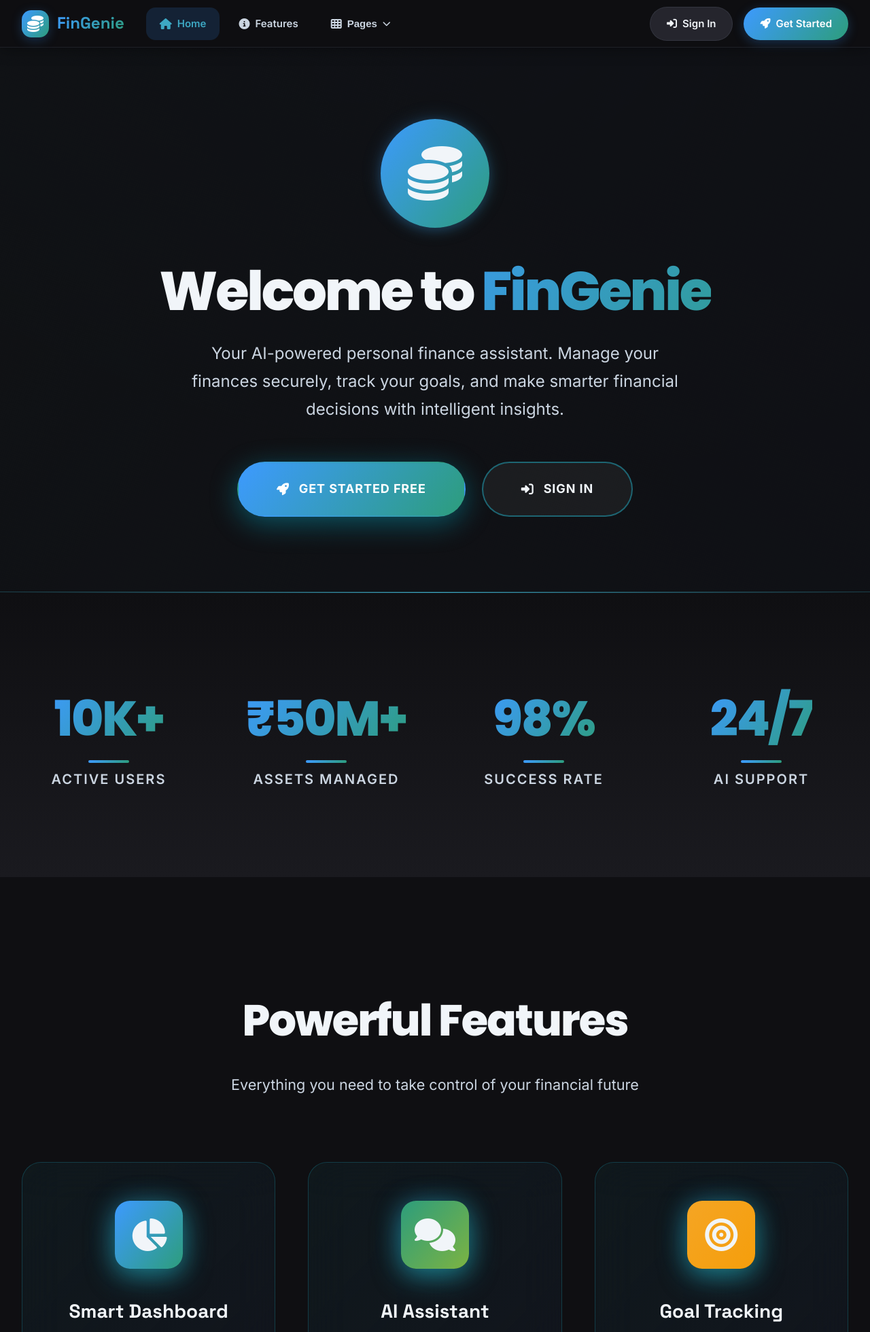
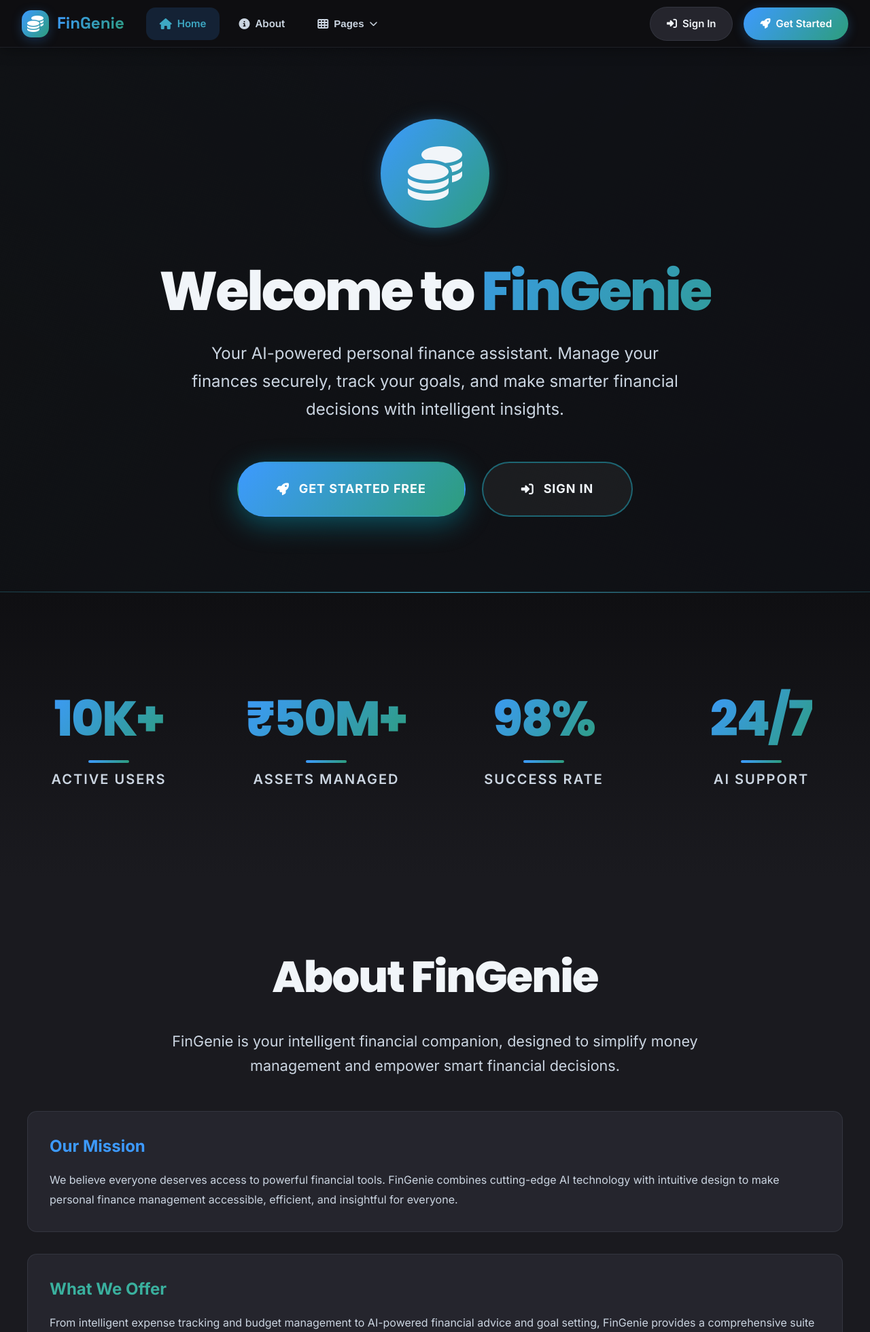
Before and after one commit to Nagavalleswari/Fingenie, a Flask app: page / in a window 1280 px wide. Shown: the top 1959 px of the page at 68% size. Run offline with Flask 3, Linux system fonts and the light colour scheme.

Commit message:
Updated index.html

```diff
--- a/frontend/templates/index.html
+++ b/frontend/templates/index.html
@@ -23,8 +23,8 @@
                 <a href="/" class="header-link active">
                     <i class="fas fa-home"></i> Home
                 </a>
-                <a href="#features" class="header-link" onclick="scrollToSection(event, 'features')">
-                    <i class="fas fa-info-circle"></i> Features
+                <a href="#about" class="header-link" onclick="scrollToSection(event, 'about')">
+                    <i class="fas fa-info-circle"></i> About
                 </a>
                 <div class="header-dropdown">
                     <button class="header-link header-dropdown-toggle">
@@ -138,6 +138,30 @@
             <div class="stat-item" style="animation-delay: 0.3s;">
                 <div class="stat-number">24/7</div>
                 <div class="stat-label">AI Support</div>
+            </div>
+        </div>
+    </section>
+
+    <!-- About Section -->
+    <section id="about" class="features-section" style="background: var(--bg-secondary); padding: 6rem 2rem;">
+        <div style="max-width: 1200px; margin: 0 auto;">
+            <h2 class="section-title">About FinGenie</h2>
+            <p class="section-subtitle" style="max-width: 800px; margin: 0 auto 3rem;">
+                FinGenie is your intelligent financial companion, designed to simplify money management and empower smart financial decisions.
+            </p>
+            <div style="display: grid; gap: 2rem; text-align: left;">
+                <div style="background: var(--bg-tertiary); padding: 2rem; border-radius: var(--radius-lg); border: 1px solid var(--border-primary);">
+                    <h3 style="color: var(--primary-400); font-size: 1.5rem; margin-bottom: 1rem;">Our Mission</h3>
+                    <p style="color: var(--text-secondary); line-height: 1.8;">
+                        We believe everyone deserves access to powerful financial tools. FinGenie combines cutting-edge AI technology with intuitive design to make personal finance management accessible, efficient, and insightful for everyone.
+                    </p>
+                </div>
+                <div style="background: var(--bg-tertiary); padding: 2rem; border-radius: var(--radius-lg); border: 1px solid var(--border-primary);">
+                    <h3 style="color: var(--accent-teal); font-size: 1.5rem; margin-bottom: 1rem;">What We Offer</h3>
+                    <p style="color: var(--text-secondary); line-height: 1.8;">
+                        From intelligent expense tracking and budget management to AI-powered financial advice and goal setting, FinGenie provides a comprehensive suite of tools to help you achieve financial wellness and peace of mind.
+                    </p>
+                </div>
             </div>
         </div>
     </section>
```
